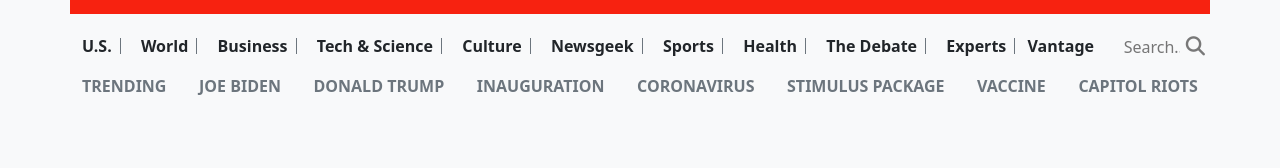
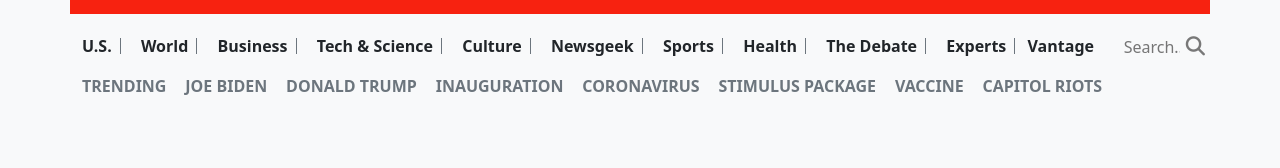
Before and after one commit to AleksandarIvezic/Newsweek-Project, a website: page index.html in a window 1280 px wide. Shown: the part 146-314 px from the top of the page. Drawn offline with nearby package versions, Linux system fonts and the light colour scheme.

Commit message:
fix the bottom-nav ul position

```diff
--- a/index.html
+++ b/index.html
@@ -70,7 +70,7 @@
         </form>
       </div>
       <div class="bottom-nav">
-        <ul class="list-unstyled d-flex  justify-content-between w-90">
+        <ul class="list-unstyled d-flex  justify-content-between pe-5 me-5">
           <li class="lh-1">
             <a class="nav-link text-secondary  p-0 m-2 active" href="#"><b>TRENDING</b> </a>
           </li>
```
